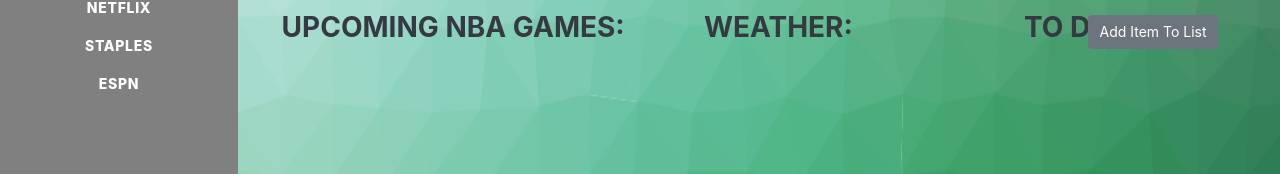
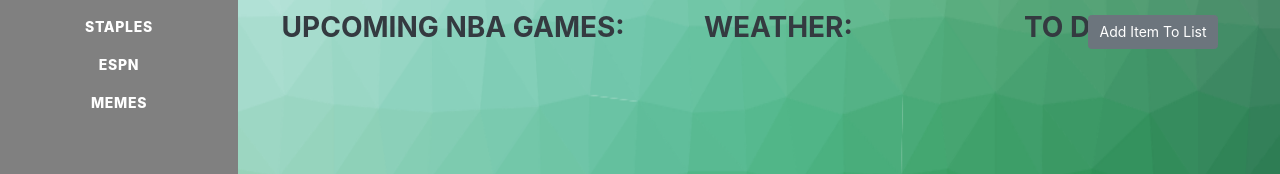
Before and after one commit to AirMormon/home, a website: page public/index.html in a window 1280 px wide. Shown: the part 497-671 px from the top of the page. Drawn offline with nearby package versions, Linux system fonts and the light colour scheme; no server answers; a web font is replaced by a local one.

Commit message:
yo yeet yah yuh hee haw

```diff
--- a/public/index.html
+++ b/public/index.html
@@ -102,6 +102,9 @@
           <li class="nav-item">
             <a class="nav-link js-scroll-trigger" href="http://www.espn.com/" target="blank">ESPN</a>
           </li>
+          <li class="nav-item">
+            <a class="nav-link js-scroll-trigger" href="https://connormeme.herokuapp.com" target="blank">MEMES</a>
+          </li>
 
         </ul>
       </div>
```
